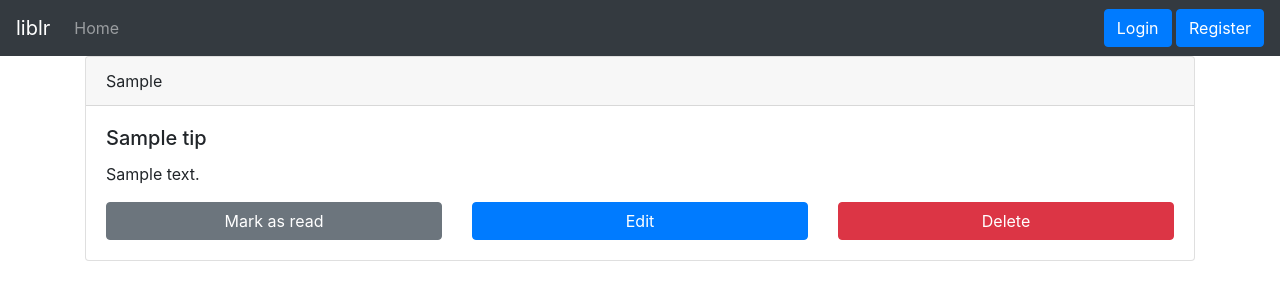
After one commit to schwetzen/liblr, a Django app: template src/app/templates/reading_tip.html in a window 1280 px wide. The commit adds this page. Shown: the top 300 px of the page. Run offline with Django 3.2, Linux system fonts and the light colour scheme; the template is opened without the code that fills it: most values are stand-ins (such as "Sample title", 1, 10 or a date in 2020); some libraries are stand-ins or nearby versions.

Commit message:
Created dispatch view allowing usage of PUT/PATCH/DELETE, changes to views and templates

```diff
--- a/src/app/templates/base.html
+++ b/src/app/templates/base.html
@@ -59,5 +59,6 @@
     <script src="https://code.jquery.com/jquery-3.2.1.slim.min.js" integrity="sha384-KJ3o2DKtIkvYIK3UENzmM7KCkRr/rE9/Qpg6aAZGJwFDMVNA/GpGFF93hXpG5KkN" crossorigin="anonymous"></script>
     <script src="https://cdnjs.cloudflare.com/ajax/libs/popper.js/1.12.9/umd/popper.min.js" integrity="sha384-ApNbgh9B+Y1QKtv3Rn7W3mgPxhU9K/ScQsAP7hUibX39j7fakFPskvXusvfa0b4Q" crossorigin="anonymous"></script>
     <script src="https://maxcdn.bootstrapcdn.com/bootstrap/4.0.0/js/bootstrap.min.js" integrity="sha384-JZR6Spejh4U02d8jOt6vLEHfe/JQGiRRSQQxSfFWpi1MquVdAyjUar5+76PVCmYl" crossorigin="anonymous"></script>
+    <script src="{% static 'liblr/js/index.js' %}"></script>
   </body>
 </html>
--- /dev/null
+++ b/src/app/templates/reading_tip.html
@@ -0,0 +1,53 @@
+{% extends "base.html" %}
+
+{% block title %}{{ tip.readable_type }} | {{ tip.title }}{% endblock %}
+
+{% block content %}
+
+{% if tip.has_been_read %}
+<div class="card border-success mb-4">
+  <div class="card-header border-success">{{ tip.readable_type }} <span class="text-muted">(Read)</span></div>
+{% else %}
+<div class="card mb-4">
+  <div class="card-header">{{ tip.readable_type }}</div>
+{% endif %}
+
+  <div class="card-body">
+    <p class="h5 card-title">{{ tip.title }}</p>
+    <p class="card-text">{{ tip.description }}</p>
+
+    {% if tip.content_type == 0 %}
+    <p class="card-text"><b>ISBN:</b> {{ tip.content.isbn }}</p>
+
+    {% elif tip.content_type == 1 %}
+    <p class="card-text"><b>URL:</b> <a href="{{ tip.content.url }}">{{ tip.content.url }}</a></p>
+    {% endif %}
+
+    <div class="row">
+      <div class="col col-12 col-md-4 col-lg-4">
+        <form class="form" method="PATCH" action="{% url 'tip' tip_id=tip.id %}">
+          {% csrf_token %}
+          <input type="hidden" name="next" value="{% url 'tip' tip_id=tip.id %}">
+          {% if tip.has_been_read %}
+          <input type="hidden" name="has_been_read" value="">
+          <button class="btn btn-block btn-warning" type="submit">Mark as unread</button>
+          {% else %}
+          <input type="hidden" name="has_been_read" value="1">
+          <button class="btn btn-block btn-secondary" type="submit">Mark as read</button>
+          {% endif %}
+        </form>
+      </div>
+      <div class="col col-12 col-md-4 col-lg-4">
+        <a class="btn btn-block btn-primary" href="#">Edit</a>
+      </div>
+      <div class="col col-12 col-md-4 col-lg-4">
+        <form class="form" method="DELETE" action="{% url 'tip' tip_id=tip.id %}">
+          {% csrf_token %}
+          <button class="btn btn-block btn-danger" type="submit">Delete</button>
+        </form>
+      </div>
+    </div>
+  </div>
+</div>
+
+{% endblock %}
--- a/src/app/templates/reading_tip_form.html
+++ b/src/app/templates/reading_tip_form.html
@@ -1,4 +1,5 @@
 {% extends "base.html" %}
+{% load static %}
 
 {% block title %}Create reading tip{% endblock %}
 
@@ -9,7 +10,9 @@
   <table>
     {{ form.as_table }}
   </table>
-  <button class="btn btn-primary" type="submit">Create</button>
+  <button id="submit" class="btn btn-primary" type="submit">Create</button>
 </form>
 
+<script src="{% static 'liblr/js/reading_tip.js' %}"></script>
+
 {% endblock %}
--- a/src/app/views/__init__.py
+++ b/src/app/views/__init__.py
@@ -1,3 +1,3 @@
 from app.views.auth import LoginView, LogoutView, RegisterView
 from app.views.index import IndexView
-from app.views.tips import ReadingTipListView, ReadingTipCreateView, ReadingTipDeleteView
+from app.views.tips import ReadingTipListView, ReadingTipCreateView, ReadingTipView
--- a/src/liblr/urls.py
+++ b/src/liblr/urls.py
@@ -25,9 +25,8 @@ urlpatterns = [
     # App urls
     path('', IndexView.as_view(), name='index'),
     path('tips/', ReadingTipListView.as_view(), name='tips'),
-    path('tips/<int:tip_id>/', ReadingTipListView.as_view(), name='tips_detail'),
+    path('tips/<int:tip_id>/', ReadingTipView.as_view(), name='tip'),
     path('tips/create/', ReadingTipCreateView.as_view(), name='tips_create'),
-    path('tips/delete/<int:pk>/', ReadingTipDeleteView.as_view(), name='tips_delete'),
 
     # Authentication
     path('login/', LoginView.as_view(), name='login'),
```
Also changed, not shown: src/app/templates/reading_tip_list.html (+54 -5 lines), src/app/views/dispatch.py (added, +20 -0 lines), src/app/views/tips.py (+64 -18 lines).
